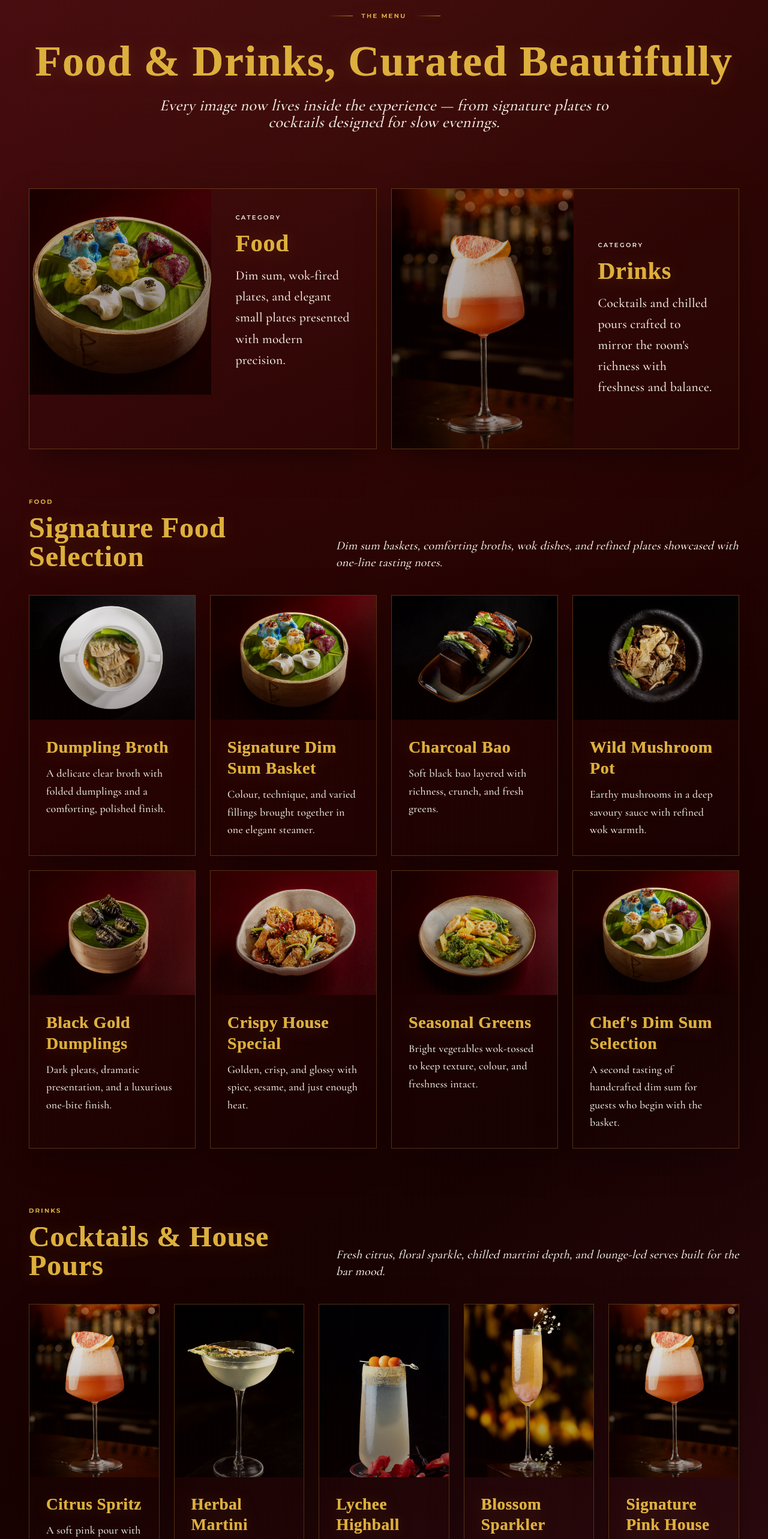
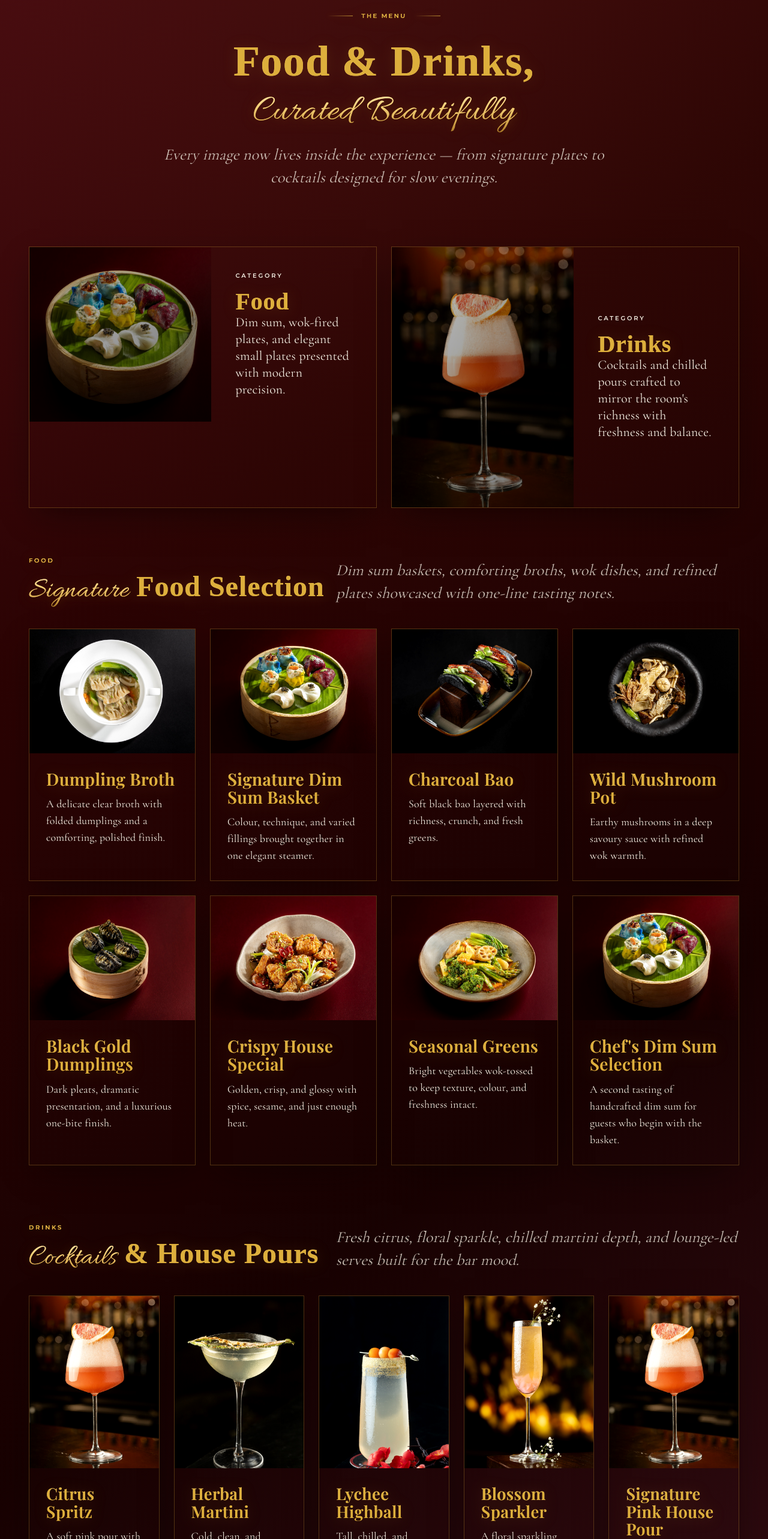
Before and after one commit to yashwxntpatel/yanyan, a React (Vite) app: page / in a window 1280 px wide. Shown: the part 2098-4664 px from the top of the page at 60% size. Built offline with nearby package versions, Linux system fonts and the light colour scheme; the HTML template or start-up script is replaced by a standard one.

Commit message:
Update Menu.tsx

```diff
--- a/src/components/yan/Menu.tsx
+++ b/src/components/yan/Menu.tsx
@@ -1,3 +1,4 @@
+// updated luxury typography version
 import soup from "@/assets/food-soup-dumpling.jpg";
 import dimsum from "@/assets/food-dim-sum-platter.jpg";
 import bao from "@/assets/food-charcoal-bao.jpg";
@@ -47,25 +48,50 @@ const drinkItems = [
 export const Menu = () => (
   <section id="menu" className="section-shell relative py-32 md:py-40 silk-bg">
     <div className="container relative">
+
+      {/* SECTION HEADER */}
       <div className="reveal mb-20 text-center md:mb-24">
-        <p className="ornament font-sans-lux mb-8 justify-center text-[10px] text-gold">The Menu</p>
-        <h2 className="font-display mb-6 text-gold text-5xl md:text-6xl lg:text-7xl">Food & Drinks, Curated Beautifully</h2>
-        <p className="font-serif-lux mx-auto max-w-3xl text-xl italic text-ivory/68 md:text-[1.65rem]">Every image now lives inside the experience — from signature plates to cocktails designed for slow evenings.</p>
+        <p className="ornament font-sans-lux mb-8 justify-center text-[10px] text-gold">
+          The Menu
+        </p>
+
+        <h2 className="font-display heading-luxe mb-6 text-gold text-5xl md:text-6xl lg:text-7xl">
+          Food & Drinks,
+          <br />
+          <span className="font-script text-gold-script text-[0.85em]">
+            Curated Beautifully
+          </span>
+        </h2>
+
+        <p className="section-intro-luxe mx-auto max-w-3xl italic">
+          Every image now lives inside the experience — from signature plates to
+          cocktails designed for slow evenings.
+        </p>
       </div>
 
+      {/* FEATURED */}
       <div className="mb-20 grid gap-6 md:grid-cols-2">
         {featuredCategories.map((category, index) => (
           <article key={category.title} className="group reveal-scale relative overflow-hidden gold-border shadow-card" style={{ transitionDelay: `${index * 110}ms` }}>
             <div className="grid md:grid-cols-[1.05fr_0.95fr]">
               <div className="relative min-h-[280px] overflow-hidden">
-                <img src={category.image} alt={category.title} className="zoom-img h-full w-full object-cover" loading="lazy" width={2048} height={1492} />
-                <div className="absolute inset-0" style={{ background: "linear-gradient(135deg, hsl(0 90% 4% / 0.18), hsl(0 90% 4% / 0.56))" }} />
+                <img src={category.image} alt={category.title} className="zoom-img h-full w-full object-cover" />
+                <div className="absolute inset-0 bg-gradient-to-br from-black/20 to-black/60" />
               </div>
+
               <div className="flex items-center p-8 md:p-10">
                 <div>
-                  <p className="font-sans-lux mb-4 text-[10px] text-gold/82">Category</p>
-                  <h3 className="font-display mb-4 text-gold text-4xl md:text-[2.5rem]">{category.title}</h3>
-                  <p className="font-serif-lux text-xl leading-relaxed text-ivory/76 md:text-[1.35rem]">{category.description}</p>
+                  <p className="label-luxe mb-4 text-[10px] text-gold/82">
+                    Category
+                  </p>
+
+                  <h3 className="font-display text-gold text-4xl md:text-[2.5rem]">
+                    {category.title}
+                  </h3>
+
+                  <p className="copy-luxe text-xl text-ivory/76 md:text-[1.35rem]">
+                    {category.description}
+                  </p>
                 </div>
               </div>
             </div>
@@ -73,55 +99,92 @@ export const Menu = () => (
         ))}
       </div>
 
+      {/* FOOD */}
       <div className="mb-24">
         <div className="reveal mb-10 flex flex-col gap-4 md:flex-row md:items-end md:justify-between">
           <div>
-            <p className="font-sans-lux mb-3 text-[10px] text-gold">Food</p>
-            <h3 className="font-display text-gold text-4xl md:text-5xl">Signature Food Selection</h3>
+            <p className="label-luxe mb-3 text-[10px] text-gold">
+              Food
+            </p>
+
+            <h3 className="font-display text-gold text-4xl md:text-5xl">
+              <span className="font-script text-gold-script mr-3">
+                Signature
+              </span>
+              Food Selection
+            </h3>
           </div>
-          <p className="font-serif-lux max-w-2xl text-lg italic text-ivory/64 md:text-[1.25rem]">Dim sum baskets, comforting broths, wok dishes, and refined plates showcased with one-line tasting notes.</p>
+
+          <p className="section-intro-luxe max-w-2xl italic">
+            Dim sum baskets, comforting broths, wok dishes, and refined plates
+            showcased with one-line tasting notes.
+          </p>
         </div>
 
         <div className="grid gap-6 sm:grid-cols-2 xl:grid-cols-4">
           {foodItems.map((item, index) => (
             <article key={item.name} className="group reveal-scale overflow-hidden gold-border shadow-card" style={{ transitionDelay: `${index * 70}ms` }}>
               <div className="relative aspect-[4/3] overflow-hidden">
-                <img src={item.image} alt={item.name} className="zoom-img h-full w-full object-cover" loading="lazy" width={2048} height={1404} />
-                <div className="absolute inset-0" style={{ background: "linear-gradient(180deg, hsl(0 90% 4% / 0.04), hsl(0 90% 4% / 0.38))" }} />
+                <img src={item.image} alt={item.name} className="zoom-img h-full w-full object-cover" />
               </div>
+
               <div className="p-6 md:p-7">
-                <h4 className="font-display mb-3 text-gold text-[1.75rem] leading-tight">{item.name}</h4>
-                <p className="font-serif-lux text-lg leading-relaxed text-ivory/72">{item.description}</p>
+                <h4 className="card-title-luxe mb-3 text-gold text-[1.75rem]">
+                  {item.name}
+                </h4>
+
+                <p className="copy-luxe text-lg text-ivory/72">
+                  {item.description}
+                </p>
               </div>
             </article>
           ))}
         </div>
       </div>
 
+      {/* DRINKS */}
       <div>
         <div className="reveal mb-10 flex flex-col gap-4 md:flex-row md:items-end md:justify-between">
           <div>
-            <p className="font-sans-lux mb-3 text-[10px] text-gold">Drinks</p>
-            <h3 className="font-display text-gold text-4xl md:text-5xl">Cocktails & House Pours</h3>
+            <p className="label-luxe mb-3 text-[10px] text-gold">
+              Drinks
+            </p>
+
+            <h3 className="font-display text-gold text-4xl md:text-5xl">
+              <span className="font-script text-gold-script mr-3">
+                Cocktails
+              </span>
+              & House Pours
+            </h3>
           </div>
-          <p className="font-serif-lux max-w-2xl text-lg italic text-ivory/64 md:text-[1.25rem]">Fresh citrus, floral sparkle, chilled martini depth, and lounge-led serves built for the bar mood.</p>
+
+          <p className="section-intro-luxe max-w-2xl italic">
+            Fresh citrus, floral sparkle, chilled martini depth, and lounge-led
+            serves built for the bar mood.
+          </p>
         </div>
 
         <div className="grid gap-6 sm:grid-cols-2 xl:grid-cols-5">
           {drinkItems.map((item, index) => (
             <article key={item.name} className="group reveal-scale overflow-hidden gold-border shadow-card" style={{ transitionDelay: `${index * 80}ms` }}>
-              <div className="relative aspect-[3/4] overflow-hidden bg-black/50">
-                <img src={item.image} alt={item.name} className="zoom-img h-full w-full object-cover" loading="lazy" width={1435} height={2048} />
-                <div className="absolute inset-0" style={{ background: "linear-gradient(180deg, hsl(0 90% 4% / 0.03), hsl(0 90% 4% / 0.46))" }} />
+              <div className="relative aspect-[3/4] overflow-hidden">
+                <img src={item.image} alt={item.name} className="zoom-img h-full w-full object-cover" />
               </div>
+
               <div className="p-6 md:p-7">
-                <h4 className="font-display mb-3 text-gold text-[1.7rem] leading-tight">{item.name}</h4>
-                <p className="font-serif-lux text-lg leading-relaxed text-ivory/72">{item.description}</p>
+                <h4 className="card-title-luxe mb-3 text-gold text-[1.7rem]">
+                  {item.name}
+                </h4>
+
+                <p className="copy-luxe text-lg text-ivory/72">
+                  {item.description}
+                </p>
               </div>
             </article>
           ))}
         </div>
       </div>
+
     </div>
   </section>
 );
```
